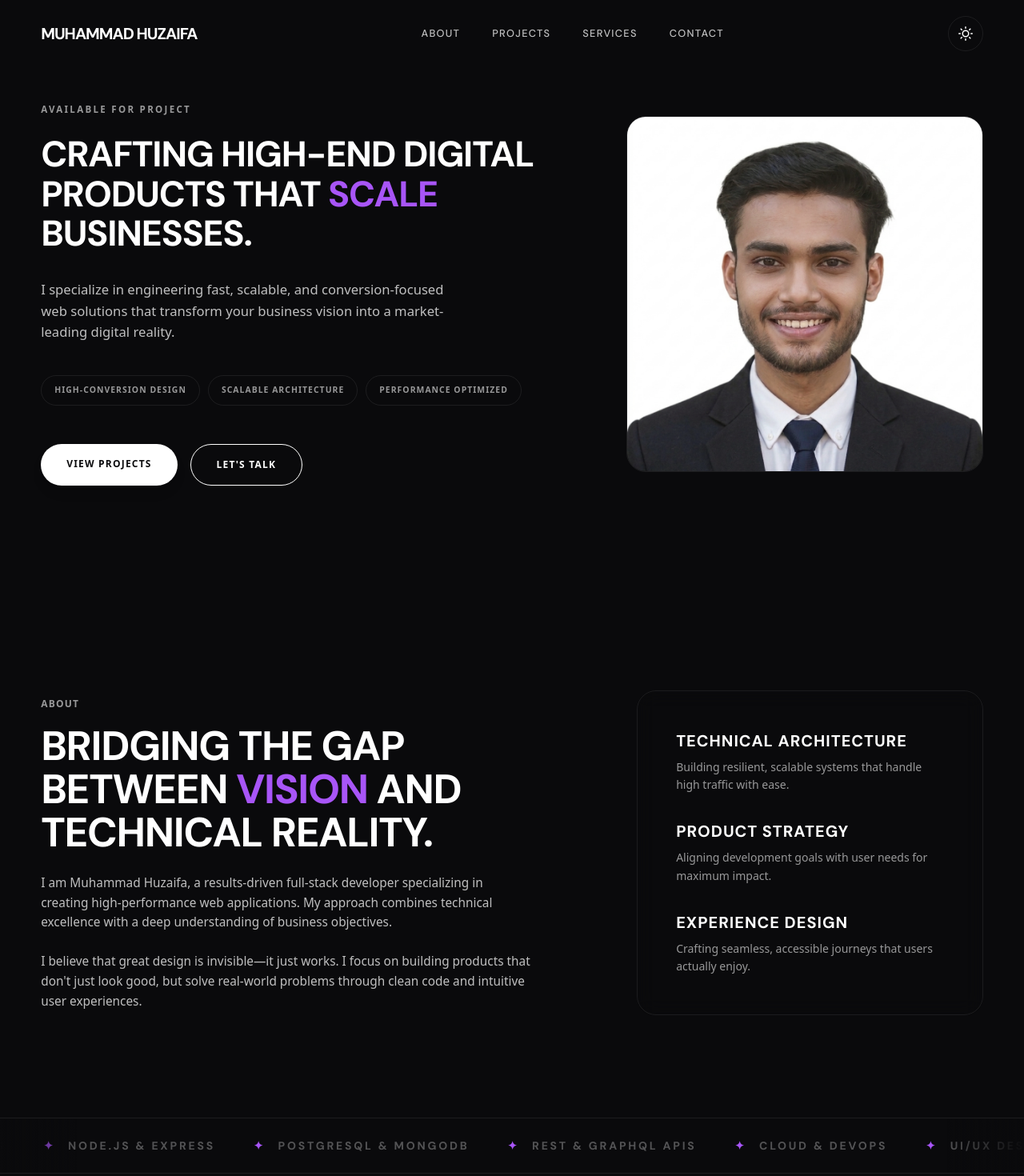
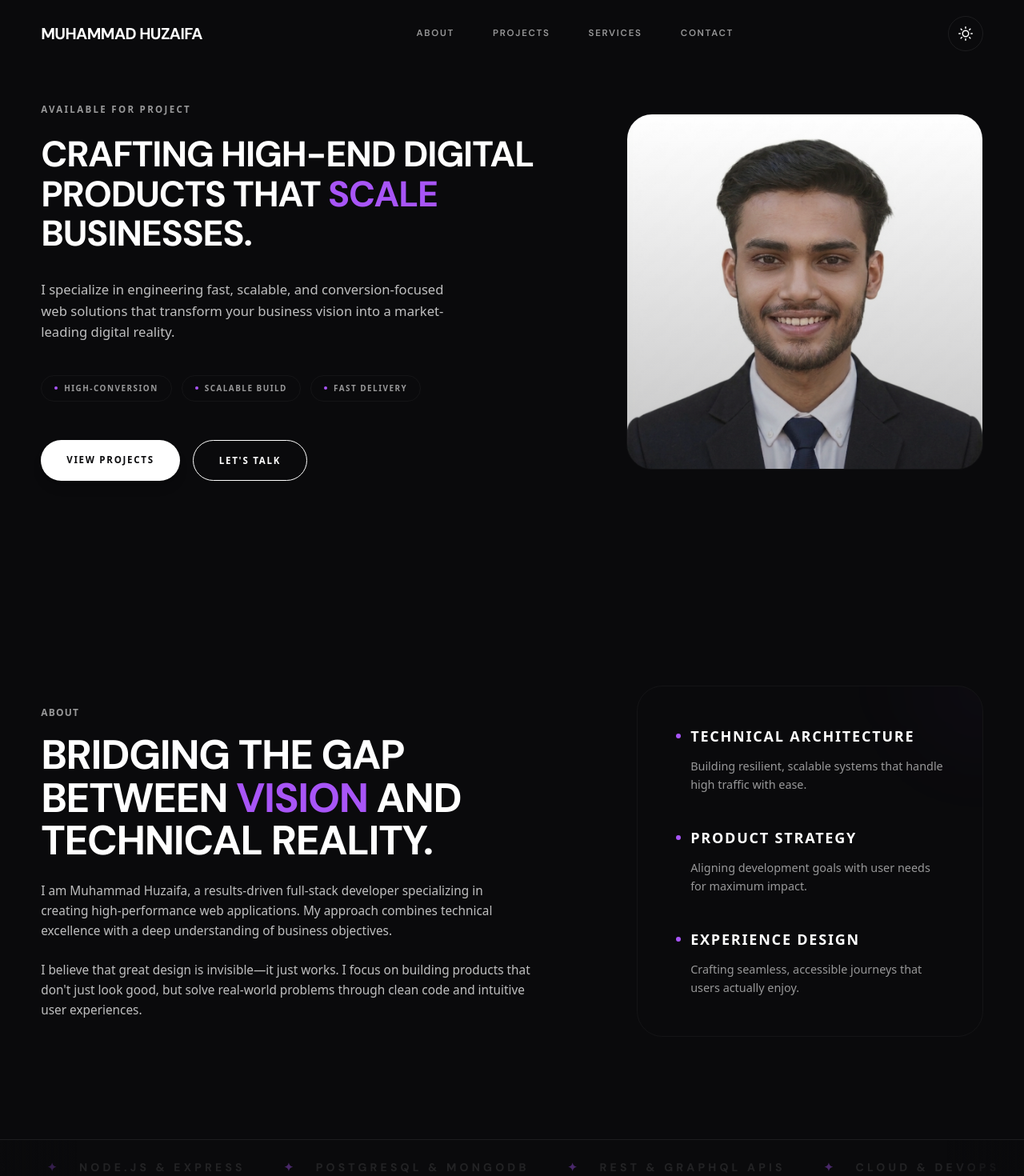
Before and after one commit to huzaifabusiness80-droid/huzaifa-portfolio, a Next.js app: page / in a window 1280 px wide. Shown: the top 1470 px of the page at 80% size. Built offline with nearby package versions, Linux system fonts and the light colour scheme.

Commit message:
changes updated

```diff
--- a/components/About.tsx
+++ b/components/About.tsx
@@ -112,7 +112,7 @@ export default function About() {
           <div className="max-w-[var(--section-max)] mx-auto flex flex-col lg:flex-row items-baseline justify-between gap-12">
             <div className="w-full">
               <span className="text-muted uppercase tracking-widest text-xs font-semibold">Strategy</span>
-              <h2 className="mt-4 font-display text-[clamp(2.5rem,5vw,4.5rem)] font-bold leading-[0.95] tracking-tight text-text uppercase">
+              <h2 className="mt-4 font-display text-[clamp(2rem,5vw,3.5rem)] font-bold leading-[0.95] tracking-tight text-text uppercase">
                 How I Approach<br />Every Project?
               </h2>
             </div>
@@ -140,12 +140,13 @@ export default function About() {
                 <span className="text-accent">Stack</span>
               </h3>
             </div>
-            <div className="flex flex-wrap gap-2.5 max-w-4xl" aria-label="Skills">
-              {SKILLS.map((s, i) => (
+            <div className="flex flex-wrap gap-3 max-w-4xl" aria-label="Skills">
+              {SKILLS.map((s) => (
                 <span
-                  className="font-body text-[0.72rem] font-medium tracking-widest uppercase text-muted border border-border px-4 py-2.5 rounded-full hover:border-border-med transition-all cursor-default"
+                  className="group font-body text-[0.68rem] font-bold tracking-[0.15em] uppercase text-muted border border-border/50 px-5 py-3 rounded-full hover:text-text hover:border-accent/40 transition-all duration-300 cursor-default flex items-center gap-2"
                   key={s}
                 >
+                  <span className="w-1 h-1 bg-accent rounded-full opacity-0 group-hover:opacity-100 transition-opacity" />
                   {s}
                 </span>
               ))}
--- a/components/AboutIntro.tsx
+++ b/components/AboutIntro.tsx
@@ -45,18 +45,28 @@ export default function AboutIntro() {
         </div>
 
         {/* Capabilities Grid */}
-        <div className="flex flex-col gap-8 p-12 bg-bg2 border border-border rounded-3xl backdrop-blur-md">
-          <div className="flex flex-col gap-2">
-            <h3 className="font-display text-xl font-bold uppercase tracking-wider text-text">Technical Architecture</h3>
-            <p className="text-sm leading-relaxed text-muted">Building resilient, scalable systems that handle high traffic with ease.</p>
+        <div className="flex flex-col gap-10 p-8 lg:p-12 bg-bg2 border border-border/50 rounded-[2rem] relative overflow-hidden group">
+          <div className="absolute top-0 right-0 w-32 h-32 bg-accent/5 rounded-full blur-3xl -translate-y-1/2 translate-x-1/2 group-hover:bg-accent/10 transition-colors duration-700" />
+
+          <div className="flex flex-col gap-3 relative">
+            <h3 className="text-lg font-bold uppercase tracking-[0.1em] text-text flex items-center gap-3">
+              <span className="w-1.5 h-1.5 bg-accent rounded-full" /> Technical Architecture
+            </h3>
+            <p className="text-[0.9rem] leading-relaxed text-muted pl-4.5">Building resilient, scalable systems that handle high traffic with ease.</p>
           </div>
-          <div className="flex flex-col gap-2">
-            <h3 className="font-display text-xl font-bold uppercase tracking-wider text-text">Product Strategy</h3>
-            <p className="text-sm leading-relaxed text-muted">Aligning development goals with user needs for maximum impact.</p>
+
+          <div className="flex flex-col gap-3 relative">
+            <h3 className="text-lg font-bold uppercase tracking-[0.1em] text-text flex items-center gap-3">
+              <span className="w-1.5 h-1.5 bg-accent rounded-full" /> Product Strategy
+            </h3>
+            <p className="text-[0.9rem] leading-relaxed text-muted pl-4.5">Aligning development goals with user needs for maximum impact.</p>
           </div>
-          <div className="flex flex-col gap-2">
-            <h3 className="font-display text-xl font-bold uppercase tracking-wider text-text">Experience Design</h3>
-            <p className="text-sm leading-relaxed text-muted">Crafting seamless, accessible journeys that users actually enjoy.</p>
+
+          <div className="flex flex-col gap-3 relative">
+            <h3 className="text-lg font-bold uppercase tracking-[0.1em] text-text flex items-center gap-3">
+              <span className="w-1.5 h-1.5 bg-accent rounded-full" /> Experience Design
+            </h3>
+            <p className="text-[0.9rem] leading-relaxed text-muted pl-4.5">Crafting seamless, accessible journeys that users actually enjoy.</p>
           </div>
         </div>
 
--- a/components/Footer.tsx
+++ b/components/Footer.tsx
@@ -36,8 +36,8 @@ export default function Footer() {
     <footer ref={ref} className="mx-auto max-w-[1510px] py-12 px-[var(--section-pad)] border-t border-border/50">
       <div className="flex flex-col lg:flex-row items-center justify-between gap-10 lg:gap-4">
         {/* Logo in border box */}
-        <div className=" px-4 py-2 rounded-sm">
-          <a href="#hero" className="font-display text-xl font-bold tracking-tighter text-text uppercase whitespace-nowrap">
+        <div className="border border-border/40 px-6 py-3 rounded-xl hover:border-accent/40 transition-colors duration-500">
+          <a href="#hero" className="font-display text-lg font-bold tracking-[-0.03em] text-text uppercase whitespace-nowrap">
             Muhammad Huzaifa
           </a>
         </div>
--- a/components/Hero.tsx
+++ b/components/Hero.tsx
@@ -18,45 +18,46 @@ export default function Hero() {
             I specialize in engineering fast, scalable, and conversion-focused web solutions that transform your business vision into a market-leading digital reality.
           </p>
 
-          <div className="flex flex-wrap gap-2.5 mb-12" aria-label="Key highlights">
-            <span className="inline-flex items-center text-[0.65rem] font-semibold tracking-widest uppercase text-muted border border-border rounded-full px-4 py-2.5">
-              High-Conversion Design
+          <div className="flex flex-wrap gap-3 mb-12" aria-label="Key highlights">
+            <span className="inline-flex items-center text-[0.62rem] font-bold tracking-[0.15em] uppercase text-muted border border-border/50 rounded-full px-4 py-2">
+              <span className="w-1 h-1 bg-accent rounded-full mr-2" /> High-Conversion
             </span>
-            <span className="inline-flex items-center text-[0.65rem] font-semibold tracking-widest uppercase text-muted border border-border rounded-full px-4 py-2.5">
-              Scalable Architecture
+            <span className="inline-flex items-center text-[0.62rem] font-bold tracking-[0.15em] uppercase text-muted border border-border/50 rounded-full px-4 py-2">
+              <span className="w-1 h-1 bg-accent rounded-full mr-2" /> Scalable Build
             </span>
-            <span className="inline-flex items-center text-[0.65rem] font-semibold tracking-widest uppercase text-muted border border-border rounded-full px-4 py-2.5">
-              Performance Optimized
+            <span className="inline-flex items-center text-[0.62rem] font-bold tracking-[0.15em] uppercase text-muted border border-border/50 rounded-full px-4 py-2">
+              <span className="w-1 h-1 bg-accent rounded-full mr-2" /> Fast Delivery
             </span>
           </div>
 
           <div className="flex flex-wrap gap-4">
             <Link
               href="#projects"
-              className="bg-text text-bg text-[0.75rem] font-semibold tracking-widest uppercase rounded-full px-8 py-4 hover:opacity-90 transition-all shadow-lg"
+              className="bg-text text-bg text-[0.72rem] font-bold tracking-[0.15em] uppercase rounded-full px-8 py-4 hover:scale-[1.02] active:scale-[0.98] transition-all shadow-lg"
             >
               View Projects
             </Link>
             <Link
               href="#contact"
-              className="text-text border border-border-med text-[0.75rem] font-semibold tracking-widest uppercase rounded-full px-8 py-4 hover:border-text transition-all"
+              className="text-text border border-border-med text-[0.72rem] font-bold tracking-[0.15em] uppercase rounded-full px-8 py-4 hover:border-text transition-all"
             >
-              Let's Talk
+              Let&apos;s Talk
             </Link>
           </div>
         </div>
 
         {/* Right Image */}
         <div className="w-full max-w-[520px] justify-self-end order-2 mt-8 lg:mt-0">
-          <div className="relative overflow-hidden bg-bg3 border border-border rounded-3xl aspect-[4/5] lg:aspect-square">
+          <div className="relative group overflow-hidden bg-bg3 border border-border/40 rounded-[2rem] aspect-[4/5] lg:aspect-square">
             <Image
               src="/Gemini_Generated_Image_szua74szua74szua (1).png"
               alt="Muhammad Huzaifa professional portrait"
               width={800}
               height={800}
               priority
-              className="w-full h-full object-cover grayscale-[0.2] hover:grayscale-0 transition-all duration-700"
+              className="w-full h-full object-cover grayscale-[0.2] group-hover:grayscale-0 group-hover:scale-105 transition-all duration-1000 ease-out"
             />
+            <div className="absolute inset-0 bg-gradient-to-t from-bg/40 to-transparent opacity-60 group-hover:opacity-20 transition-opacity duration-700" />
           </div>
         </div>
 
--- a/components/Marquee.tsx
+++ b/components/Marquee.tsx
@@ -18,16 +18,16 @@ export default function Marquee() {
         {/* Repeat twice for seamless loop */}
         <div className="flex items-center gap-12 px-6">
           {ITEMS.map((item, i) => (
-            <div key={i} className="flex items-center gap-4 text-text/30 text-sm font-display font-bold uppercase tracking-[0.2em]">
-              <span className="text-accent">✦</span>
+            <div key={i} className="flex items-center gap-6 text-text/10 text-sm font-display font-bold uppercase tracking-[0.3em] transition-colors hover:text-text/20 duration-500">
+              <span className="text-accent/40">✦</span>
               {item}
             </div>
           ))}
         </div>
         <div className="flex items-center gap-12 px-6" aria-hidden="true">
           {ITEMS.map((item, i) => (
-            <div key={i} className="flex items-center gap-4 text-text/30 text-sm font-display font-bold uppercase tracking-[0.2em]">
-              <span className="text-accent">✦</span>
+            <div key={i} className="flex items-center gap-6 text-text/10 text-sm font-display font-bold uppercase tracking-[0.3em] transition-colors hover:text-text/20 duration-500">
+              <span className="text-accent/40">✦</span>
               {item}
             </div>
           ))}
--- a/components/Navbar.tsx
+++ b/components/Navbar.tsx
@@ -75,7 +75,7 @@ export default function Navbar() {
         }`}
       >
         <div className="mx-auto max-w-[1490px] px-[var(--section-pad)] flex items-center justify-between">
-          <Link href="#hero" className="font-display text-xl font-bold tracking-tighter text-text hover:opacity-80 transition-opacity uppercase">
+          <Link href="#hero" className="font-display text-xl font-bold tracking-[-0.03em] text-text hover:opacity-80 transition-opacity uppercase">
             Muhammad Huzaifa
           </Link>
 
@@ -84,7 +84,7 @@ export default function Navbar() {
               <a
                 key={href}
                 href={href}
-                className="font-body text-[0.8rem] font-medium tracking-widest uppercase text-dim hover:text-text hover:bg-bg3 px-3 py-2 rounded-full transition-all"
+                className="font-body text-[0.72rem] font-semibold tracking-[0.15em] uppercase text-muted hover:text-text hover:bg-white/5 px-4 py-2 rounded-full transition-all duration-300"
               >
                 {label}
               </a>
--- a/components/Projects.tsx
+++ b/components/Projects.tsx
@@ -78,39 +78,38 @@ export default function Projects() {
           {PROJECTS.map((project, i) => (
             <div
               key={i}
-              className="group flex flex-col gap-8 relative border-b border-border pb-12"
+              className="group flex flex-col gap-10 relative border-b border-border/50 pb-16 lg:pb-20 hover:border-accent transition-colors duration-500"
             >
               {/* Top: Tags and Arrow */}
-              <div className="flex items-start justify-between gap-4">
-                <div className="flex flex-wrap gap-2">
+              <div className="flex items-start justify-between gap-6">
+                <div className="flex flex-wrap gap-2.5">
                   {project.tags.map(tag => (
-                    <span key={tag} className="text-[0.6rem] font-bold tracking-widest text-muted border border-border px-3 py-1.5 rounded-full uppercase">
+                    <span key={tag} className="text-[0.62rem] font-bold tracking-[0.1em] text-muted border border-border/40 px-3.5 py-1.5 rounded-full uppercase transition-all duration-300 group-hover:border-accent/20 group-hover:text-accent">
                       {tag}
                     </span>
                   ))}
                 </div>
-                <div className="flex-shrink-0 w-11 h-11 lg:w-12 lg:h-12 rounded-full border border-border-med flex items-center justify-center text-muted group-hover:bg-text group-hover:text-bg transition-all duration-300">
-                  <svg width="14" height="14" viewBox="0 0 14 14" fill="none" aria-hidden="true" className="group-hover:translate-x-1 group-hover:-translate-y-1 transition-transform duration-300">
-                    <path d="M2 12L12 2M12 2H4M12 2V10" stroke="currentColor" strokeWidth="1.5" strokeLinecap="round" strokeLinejoin="round"/>
+                <div className="flex-shrink-0 w-12 h-12 lg:w-14 lg:h-14 rounded-full border border-border flex items-center justify-center text-muted group-hover:bg-accent group-hover:text-white group-hover:border-accent transition-all duration-500 transform group-hover:rotate-45">
+                  <svg width="14" height="14" viewBox="0 0 14 14" fill="none" aria-hidden="true">
+                    <path d="M2 12L12 2M12 2H4M12 2V10" stroke="currentColor" strokeWidth="2" strokeLinecap="round" strokeLinejoin="round"/>
                   </svg>
                 </div>
               </div>
 
               {/* Middle: Title and Desc */}
-              <div className="flex flex-col gap-4">
-                <h3 className="text-2xl font-bold text-text tracking-tight">
+              <div className="flex flex-col gap-6">
+                <div className="flex items-center gap-4">
+                  <span className="text-accent text-[0.65rem] font-bold tracking-widest uppercase opacity-60">
+                    {project.year}
+                  </span>
+                  <div className="h-px flex-1 bg-border/20" />
+                </div>
+                <h3 className="text-3xl lg:text-4xl font-bold text-text tracking-tight uppercase group-hover:text-accent transition-colors duration-500">
                   {project.title}
                 </h3>
-                <p className="text-muted text-base leading-relaxed max-w-[55ch]">
+                <p className="text-dim text-sm lg:text-base leading-relaxed max-w-[50ch] opacity-60 group-hover:opacity-100 transition-opacity duration-500">
                   {project.desc}
                 </p>
-              </div>
-
-              {/* Bottom: Year */}
-              <div className="mt-auto">
-                <span className="text-accent text-[0.65rem] font-bold tracking-widest uppercase">
-                  {project.year}
-                </span>
               </div>
             </div>
           ))}
--- a/components/Services.tsx
+++ b/components/Services.tsx
@@ -81,20 +81,20 @@ export default function Services() {
           {SERVICES.map((s, i) => (
             <div
               key={i}
-              className="group border-b border-border py-12 lg:py-16 flex flex-col lg:flex-row lg:items-center justify-between gap-8 hover:bg-bg2/50 transition-colors px-4 lg:px-0"
+              className="group border-b border-border py-12 lg:py-16 flex flex-col lg:flex-row lg:items-center justify-between gap-8 hover:bg-bg2/30 transition-all duration-500 px-6 lg:px-8 -mx-6 lg:-mx-8 rounded-xl"
             >
-              <div className="flex flex-col gap-4 max-w-[600px]">
-                <h3 className="font-display text-2xl lg:text-4xl font-bold text-text uppercase tracking-tight">{s.title}</h3>
-                <p className="text-dim text-sm lg:text-base leading-relaxed opacity-70">
+              <div className="flex flex-col gap-5 max-w-[650px]">
+                <h3 className="font-display text-2xl lg:text-4xl font-bold text-text uppercase tracking-tight transition-transform duration-500 group-hover:translate-x-2">{s.title}</h3>
+                <p className="text-dim text-sm lg:text-base leading-relaxed opacity-60 group-hover:opacity-100 transition-opacity duration-500">
                   {s.desc}
                 </p>
               </div>
 
-              <div className="flex items-center gap-6 self-end lg:self-center">
-                <span className="text-[0.65rem] font-bold tracking-widest text-text opacity-80 uppercase group-hover:opacity-100 transition-opacity">
+              <div className="flex items-center gap-8 self-end lg:self-center">
+                <span className="text-[0.68rem] font-bold tracking-[0.2em] text-muted uppercase group-hover:text-accent transition-colors duration-500">
                   {s.linkText}
                 </span>
-                <div className="w-12 h-12 lg:w-14 lg:h-14 rounded-full border border-border flex items-center justify-center text-text group-hover:bg-text group-hover:text-bg transition-all duration-300">
+                <div className="w-12 h-12 lg:w-16 lg:h-16 rounded-full border border-border flex items-center justify-center text-muted group-hover:bg-accent group-hover:text-white group-hover:border-accent transition-all duration-500 transform group-hover:scale-110">
                   <ArrowIcon />
                 </div>
               </div>
```
Also changed, not shown: components/Contact.tsx (+13 -13 lines).
